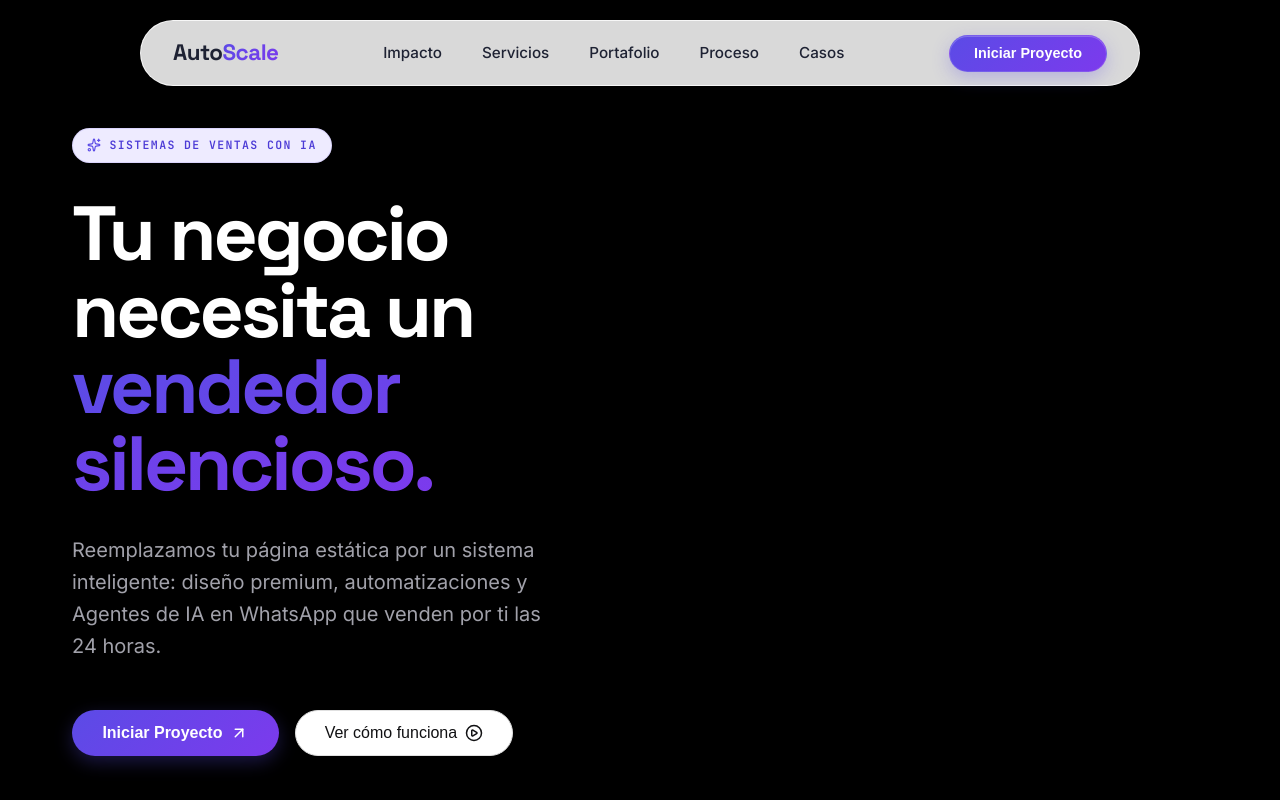
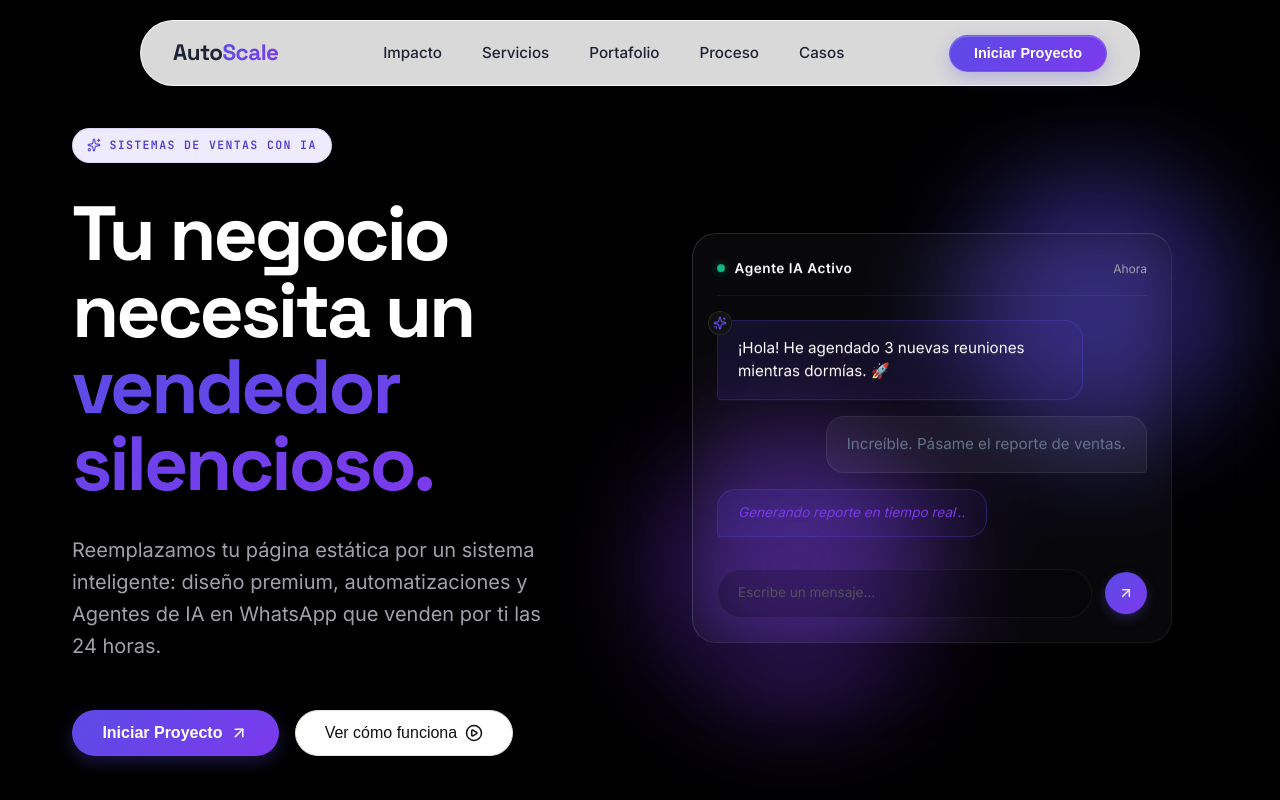
Before and after one commit to luk1311/AutoScale-agency, a React (Vite) app: page / in a window 1280 px wide. Shown: the top 800 px of the page. Built offline with nearby package versions, Linux system fonts and the light colour scheme; no server answers; the database is empty.

Commit message:
feat: add Hero section component with GSAP entrance animations

```diff
--- a/src/components/Hero.jsx
+++ b/src/components/Hero.jsx
@@ -63,8 +63,9 @@ const Hero = ({ openModal }) => {
 
         {/* Content (Right Aligned Glassmorphism Mockup) */}
         <div className="hero-visual">
-          <div className="glass-mockup animate-fade-in" style={{ animationDelay: '0.6s' }}>
-            <div className="mockup-glow mockup-glow-1"></div>
+          <div className="animate-fade-in" style={{ animationDelay: '0.6s', width: '100%', display: 'flex', justifyContent: 'center' }}>
+            <div className="glass-mockup">
+              <div className="mockup-glow mockup-glow-1"></div>
             <div className="mockup-glow mockup-glow-2"></div>
 
             <div className="glass-card">
@@ -99,6 +100,7 @@ const Hero = ({ openModal }) => {
             </div>
           </div>
         </div>
+        </div>
 
       </div>
     </section>
```
